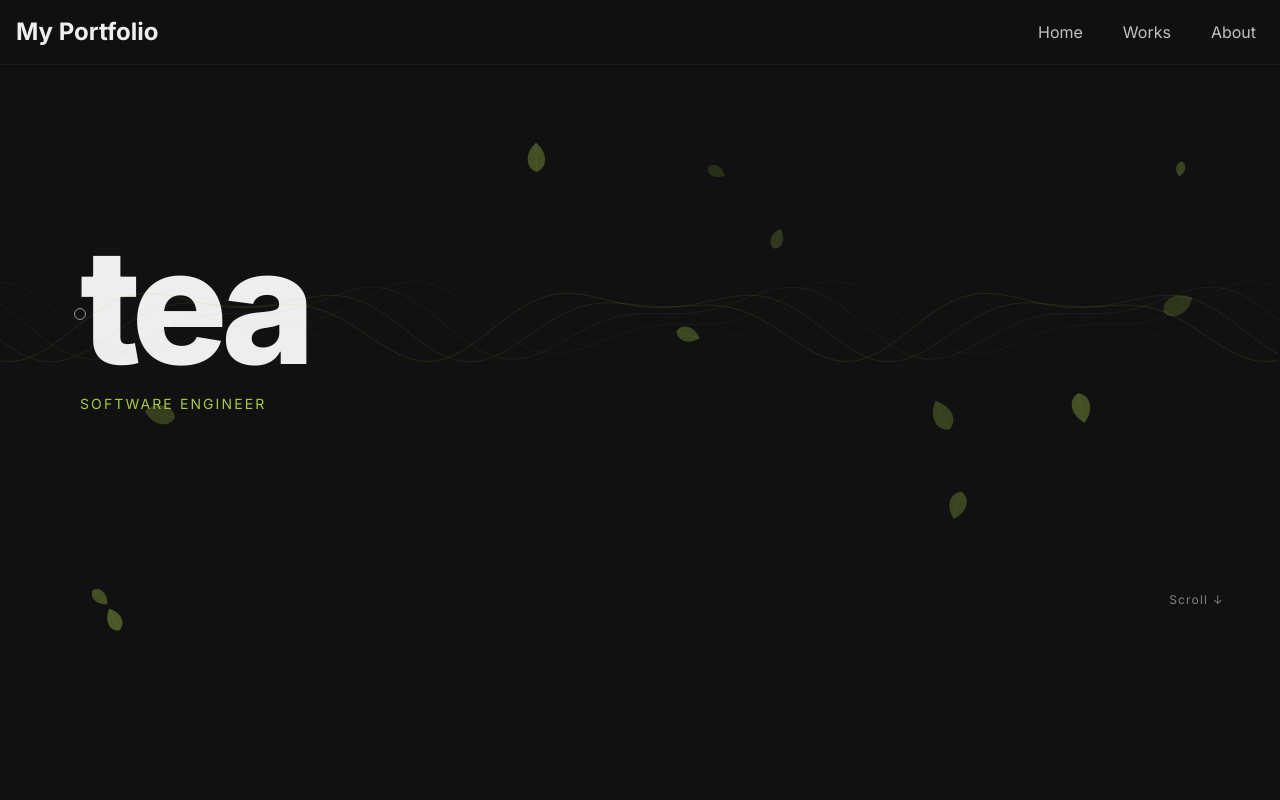
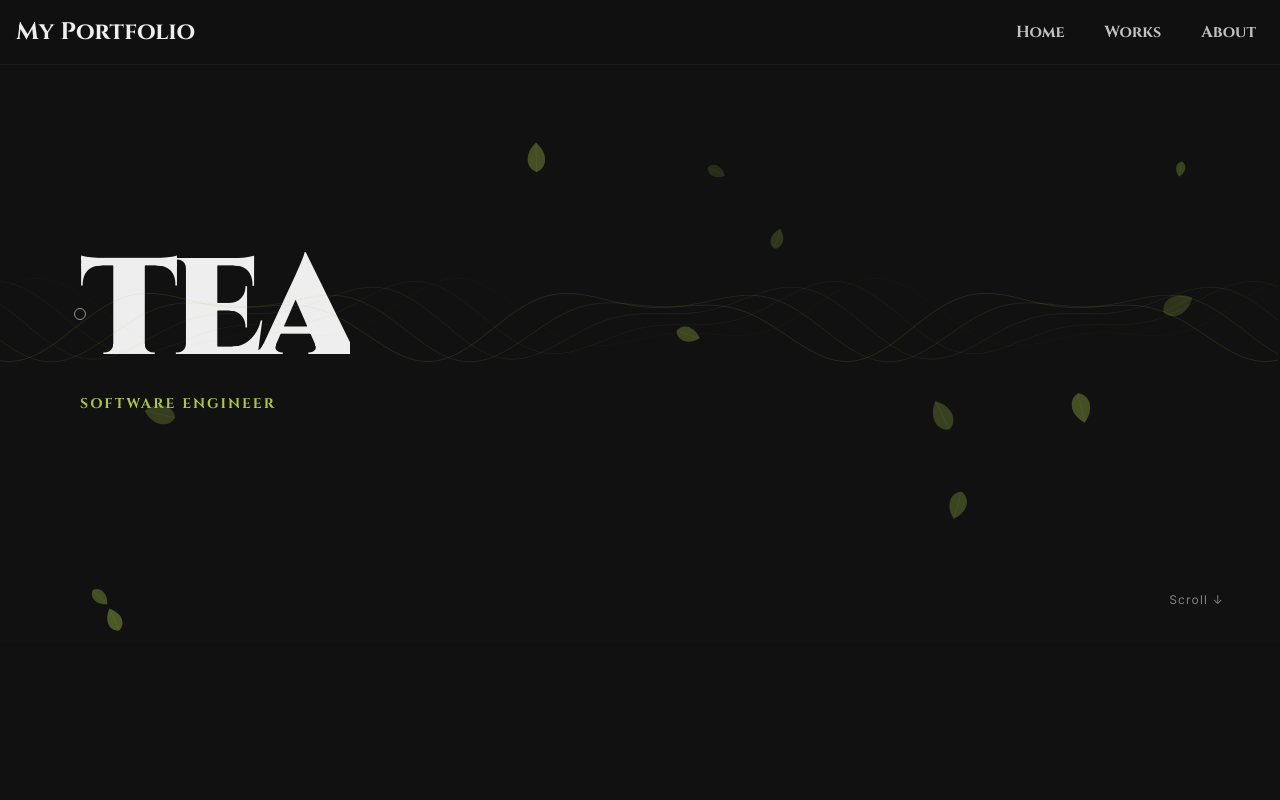
Before and after one commit to tea35/portfolio, a Next.js app: page / in a window 1280 px wide. Shown: the top 800 px of the page. Built offline with nearby package versions, Linux system fonts and the light colour scheme.

Commit message:
feat: update display font to Cinzel and simplify font stack
- replace Climate Crisis and Space Grotesk with Cinzel as display font
- keep Zen Kaku Gothic New as body font for Japanese support
- remove Space Grotesk from font stack
- update --font-display and --font-body in globals.css

```diff
--- a/src/app/globals.css
+++ b/src/app/globals.css
@@ -6,14 +6,16 @@
   --color-card: rgb(26, 26, 26);
   --color-primary: rgb(168, 200, 74);
   --color-secondary-background: rgb(23, 23, 23);
+  --font-display: var(--font-cinzel), sans-serif;
+  --font-body: var(--font-zen-kaku), sans-serif;
 }
 
 @layer base {
   body {
     background-color: var(--color-secondary-background);
     color: var(--color-foreground);
+    font-family: var(--font-body);
   }
-
   a {
     color: inherit;
     text-decoration: none;
@@ -23,4 +25,14 @@
     scroll-behavior: smooth;
     scroll-padding-top: 72px;
   }
+
+  h1,
+  h2,
+  h3,
+  h4,
+  h5,
+  h6 nav,
+  nav a {
+    font-family: var(--font-display);
+  }
 }
--- a/src/app/layout.tsx
+++ b/src/app/layout.tsx
@@ -1,4 +1,5 @@
 import type { Metadata } from "next";
+import { Cinzel, Zen_Kaku_Gothic_New } from "next/font/google";
 import { Inter } from "next/font/google";
 import "./globals.css";
 import Header from "@/components/Header";
@@ -11,16 +12,30 @@ export const metadata: Metadata = {
   description: "A portfolio site created with Next.js",
 };
 
+const cinzel = Cinzel({
+  subsets: ["latin"],
+  weight: ["700", "900"],
+  variable: "--font-cinzel",
+});
+
+const zenKaku = Zen_Kaku_Gothic_New({
+  subsets: ["latin"],
+  weight: ["400", "500", "700", "900"],
+  variable: "--font-zen-kaku",
+});
+
 export default function RootLayout({
   children,
 }: Readonly<{
   children: React.ReactNode;
 }>) {
   return (
-    <html lang="ja">
-      <body className={`${inter.className} flex flex-col min-h-screen`}>
+    <html lang="ja" className={`${cinzel.variable} ${zenKaku.variable}`}>
+      <body
+        className={`font-[--font-body] ${inter.className} flex flex-col min-h-screen`}
+      >
         <Header />
-        <main className="flex-grow">{children}</main>
+        {children}
         <Footer />
       </body>
     </html>
--- a/src/components/Header.tsx
+++ b/src/components/Header.tsx
@@ -22,7 +22,7 @@ const Header = () => {
 
         <div className="flex-grow" />
 
-        <nav className="flex items-center gap-6">
+        <nav className="font-[--font-display] flex items-center gap-6">
           <Link
             href="#home"
             className="no-underline text-foreground/80 hover:text-foreground transition-colors whitespace-nowrap px-2 py-1"
--- a/src/components/StackSphere.tsx
+++ b/src/components/StackSphere.tsx
@@ -2,7 +2,7 @@
 
 import { useEffect, useRef } from "react";
 
-const stacks = ["React", "Next.js", "TypeScript", "Python"];
+const stacks = ["React", "Next.js", "TypeScript", "Python", "HTML", "CSS"];
 
 export default function StackSphere() {
   const canvasRef = useRef<HTMLCanvasElement>(null);
--- a/src/components/sections/Hero.tsx
+++ b/src/components/sections/Hero.tsx
@@ -49,7 +49,7 @@ export default function HeroSection() {
           tea
         </motion.h2>
       </div>
-      <div className="overflow-hidden">
+      <div className="font-display overflow-hidden">
         <motion.p
           className="text-sm tracking-[0.15em] uppercase text-primary"
           initial={{
```
